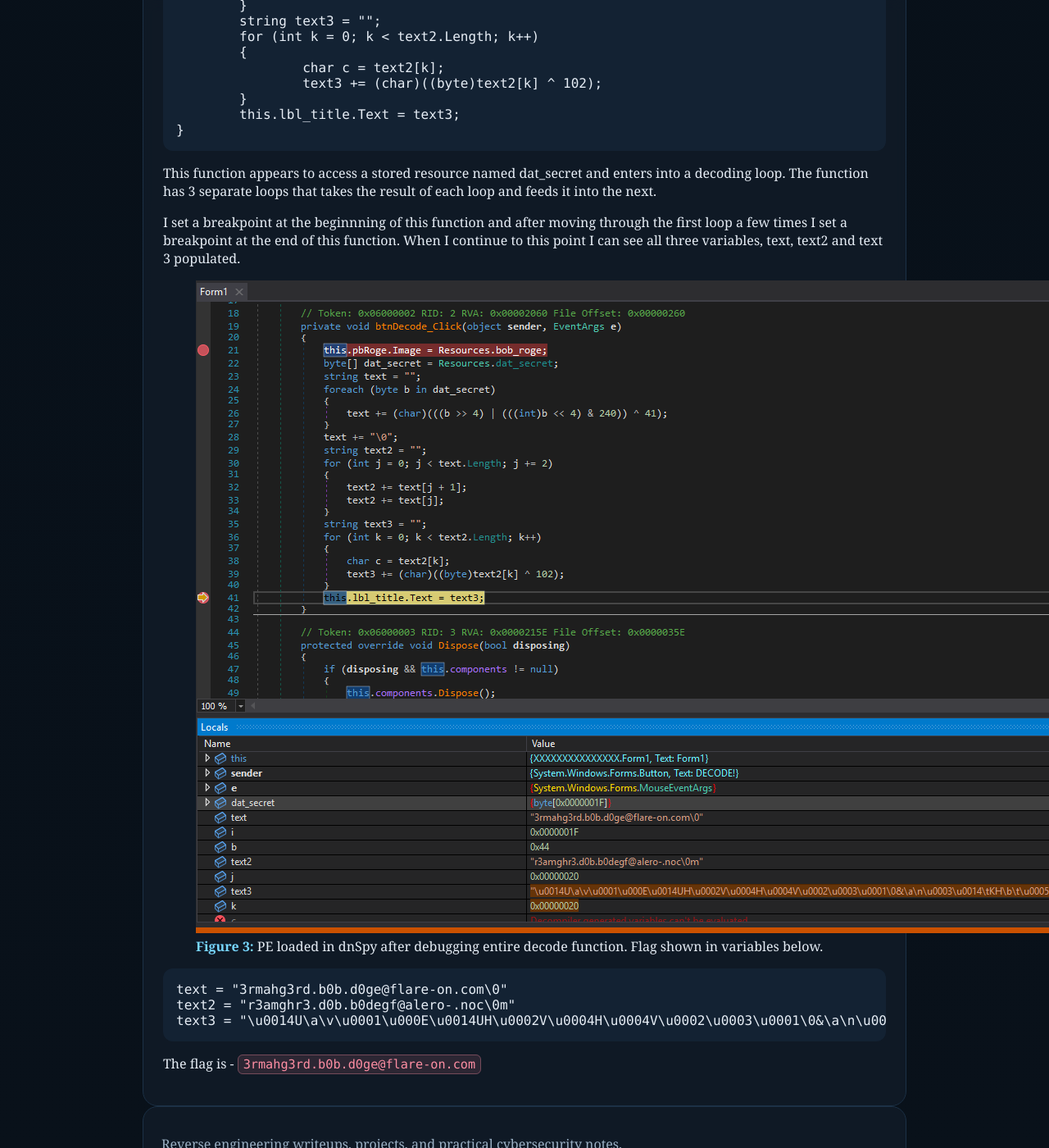
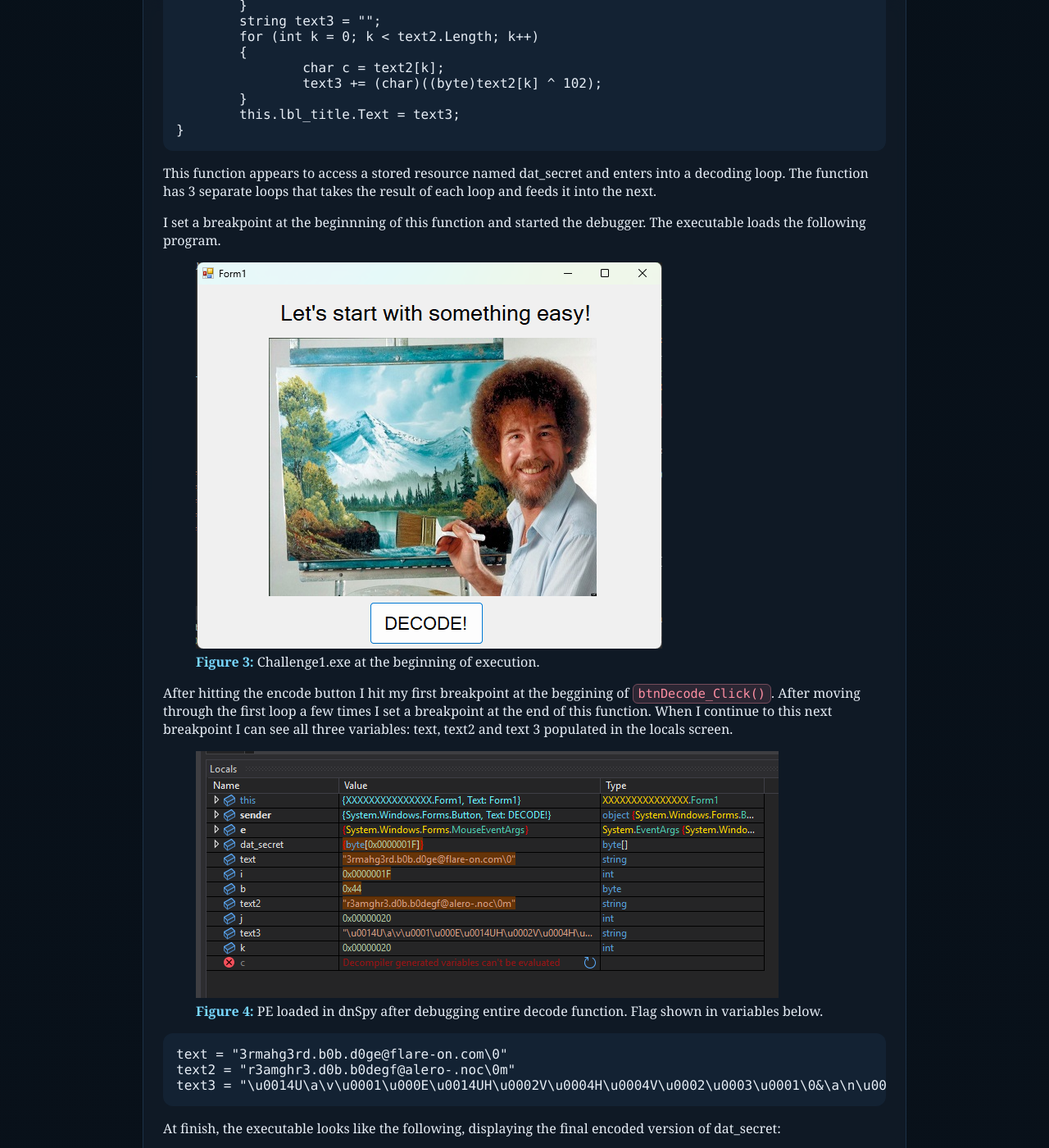
Before and after one commit to 0xkamaji/0xkamaji.github.io, a Jekyll site: the page built from _posts/2026-04-27-flare-on-2014-c1.md, in a window 1280 px wide and 1400 px high, scrolled down 1338 px. Shown: the whole window at 82% size. Built offline with Jekyll 4.4.1, drawn with Linux system fonts in a browser that asks for light colours; some of the changed text lies outside the part shown.

Commit message:
More clean up of writeup

````diff
--- a/_posts/2026-04-27-flare-on-2014-c1.md
+++ b/_posts/2026-04-27-flare-on-2014-c1.md
@@ -62,10 +62,17 @@ private void btnDecode_Click(object sender, EventArgs e)
 
 This function appears to access a stored resource named dat_secret and enters into a decoding loop. The function has 3 separate loops that takes the result of each loop and feeds it into the next.
 
-I set a breakpoint at the beginnning of this function and after moving through the first loop a few times I set a breakpoint at the end of this function. When I continue to this point I can see all three variables, text, text2 and text 3 populated.
+I set a breakpoint at the beginnning of this function and started the debugger. The executable loads the following program.
 
 <figure>
-  <img src="/assets/images/posts/Flare_on_2014_challenge1/password.png" alt="Recovered password screenshot">
+  <img src="/assets/images/posts/Flare_on_2014_challenge1/bob_roge.png" alt="Running challenge1.exe">
+  <figcaption>Challenge1.exe at the beginning of execution.</figcaption>
+</figure>
+
+After hitting the encode button I hit my first breakpoint at the beggining of `btnDecode_Click()`. After moving through the first loop a few times I set a breakpoint at the end of this function. When I continue to this next breakpoint I can see all three variables: text, text2 and text 3 populated in the locals screen.
+
+<figure>
+  <img src="/assets/images/posts/Flare_on_2014_challenge1/variables.png" alt="Recovered password screenshot">
   <figcaption>PE loaded in dnSpy after debugging entire decode function. Flag shown in variables below.</figcaption>
 </figure>
 
@@ -75,4 +82,11 @@ text2 = "r3amghr3.d0b.b0degf@alero-.noc\0m"
 text3 = "\u0014U\a\v\u0001\u000E\u0014UH\u0002V\u0004H\u0004V\u0002\u0003\u0001\0&\a\n\u0003\u0014\tKH\b\t\u0005f\v"
 ```
 
+At finish, the executable looks like the following, displaying the final encoded version of dat_secret:
+
+<figure>
+  <img src="/assets/images/posts/Flare_on_2014_challenge1/decoded.png" alt="Executable after running.">
+  <figcaption>Challenge1.exe at the end of execution.</figcaption>
+</figure>
+
 The flag is - `3rmahg3rd.b0b.d0ge@flare-on.com`
````
Also changed, not shown: assets/images/posts/Flare_on_2014_challenge1/bob_roge.png (added), assets/images/posts/Flare_on_2014_challenge1/decoded.png (added), assets/images/posts/Flare_on_2014_challenge1/password.png (deleted), assets/images/posts/Flare_on_2014_challenge1/variables.png (added).
